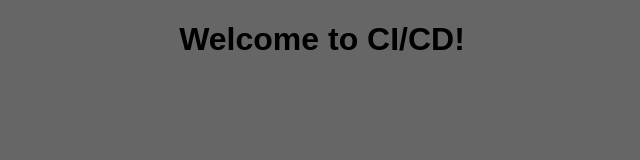
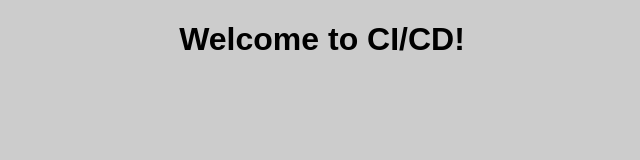
Before and after one commit to serhii-korniichuk/ci-cd, a plain HTML site: page index.html in a window 1280 px wide. Shown: the whole page, without its empty margins (318-958 px from the left). Drawn offline with Linux system fonts and the light colour scheme.

Commit message:
refactor: change bg color

```diff
--- a/styles.css
+++ b/styles.css
@@ -1,5 +1,5 @@
 body {
-  background-color: #666666;
+  background-color: #cccccc;
   text-align: center;
   font-family: sans-serif;
 }
```
